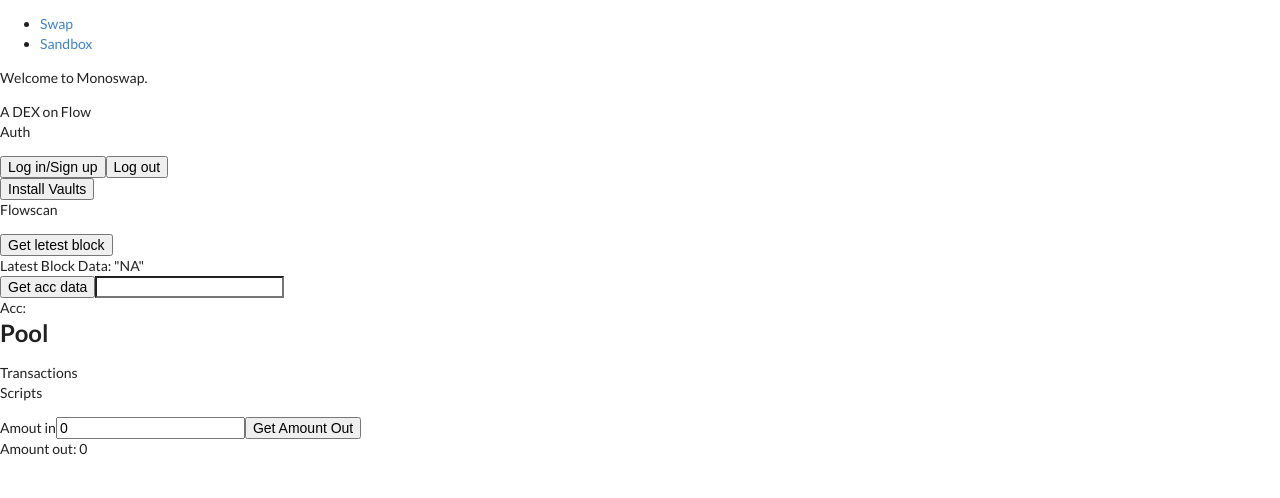
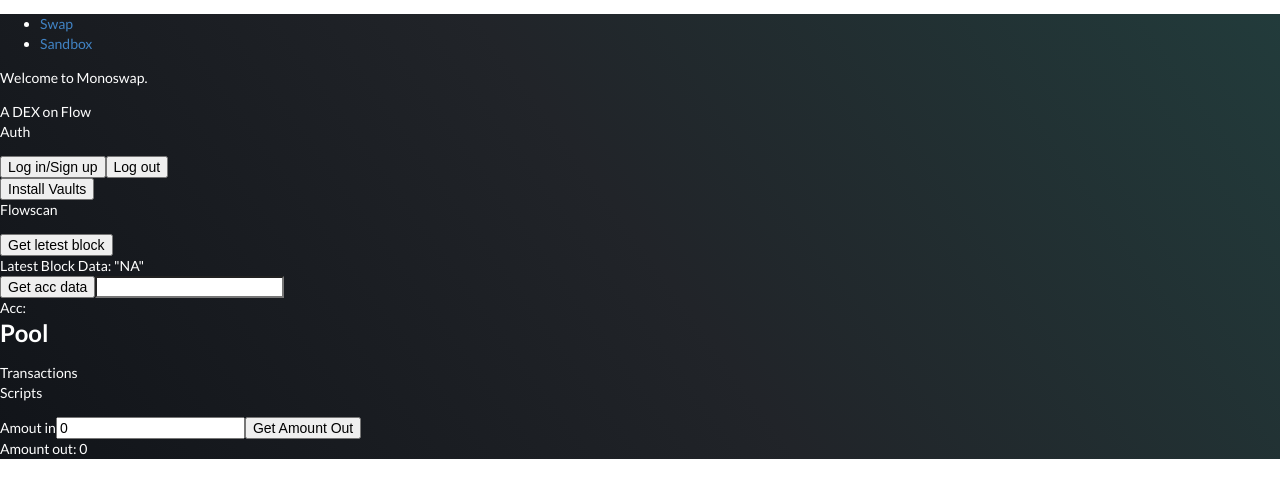
Before and after one commit to yellowBirdy/monoswap, a React (Create React App) app: page /sandbox in a window 1280 px wide. Shown: the top 498 px of the page. Built offline with nearby package versions, Linux system fonts and the light colour scheme; what @onflow/fcl would draw is missing.

Commit message:
bakckground gradient

```diff
--- a/src/App.js
+++ b/src/App.js
@@ -4,11 +4,11 @@
   Switch,
   Route
 } from "react-router-dom"
-import {ThemeProvider} from "styled-components"
-
 
 import {Nav} from "./widgets"
 import {Sandbox, Swap, Faucet} from "./pages"
+
+import {Container} from "./components/styled"
 
 import 'semantic-ui-css/semantic.min.css'
 import './App.css';
@@ -17,7 +17,7 @@
 function App() {
   return (
     <Router>
-    <div className="App">
+    <Container root className="App">
       <Nav />
       <header className="App-header">
         <p>
@@ -38,7 +38,7 @@
           <Swap />
         </Route>
       </Switch>
-    </div>
+    </Container>
     </Router>
   );
 }
--- a/src/components/styled/commonStyles.js
+++ b/src/components/styled/commonStyles.js
@@ -32,6 +32,7 @@
     ${props=>props.formElement ? formElement : ""}
     ${chubby}
     ${bordered}
+    ${props=>props.root && css`background: linear-gradient(.15turn, ${BG.darkened}, ${BG.primary}, ${BG.brightened});`}
     background-color: ${props=>props.brightened ? BG.brightened :
                                props.darkened  ?  BG.darkened   :
                                props.secondary ?  BG.secondary  :
```
